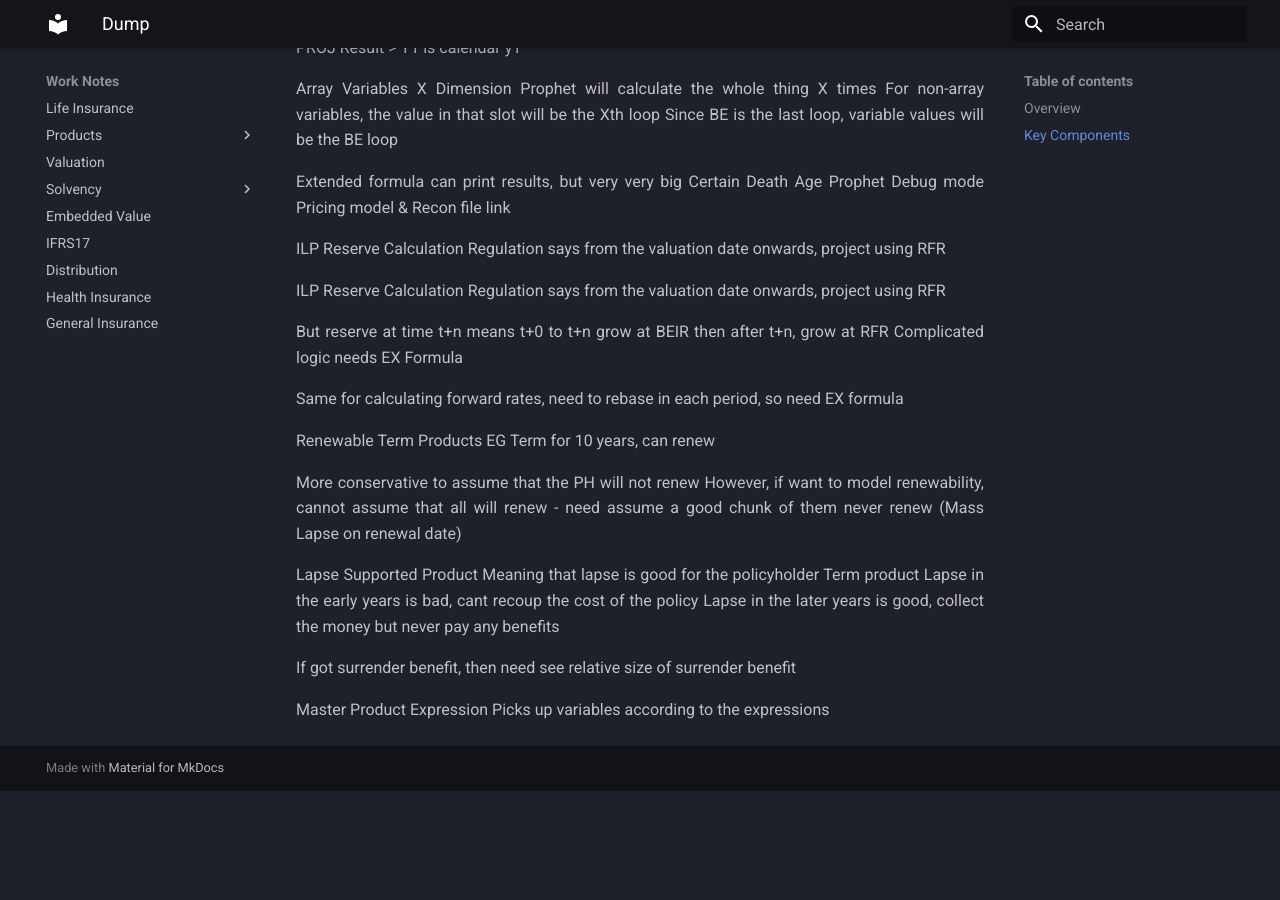
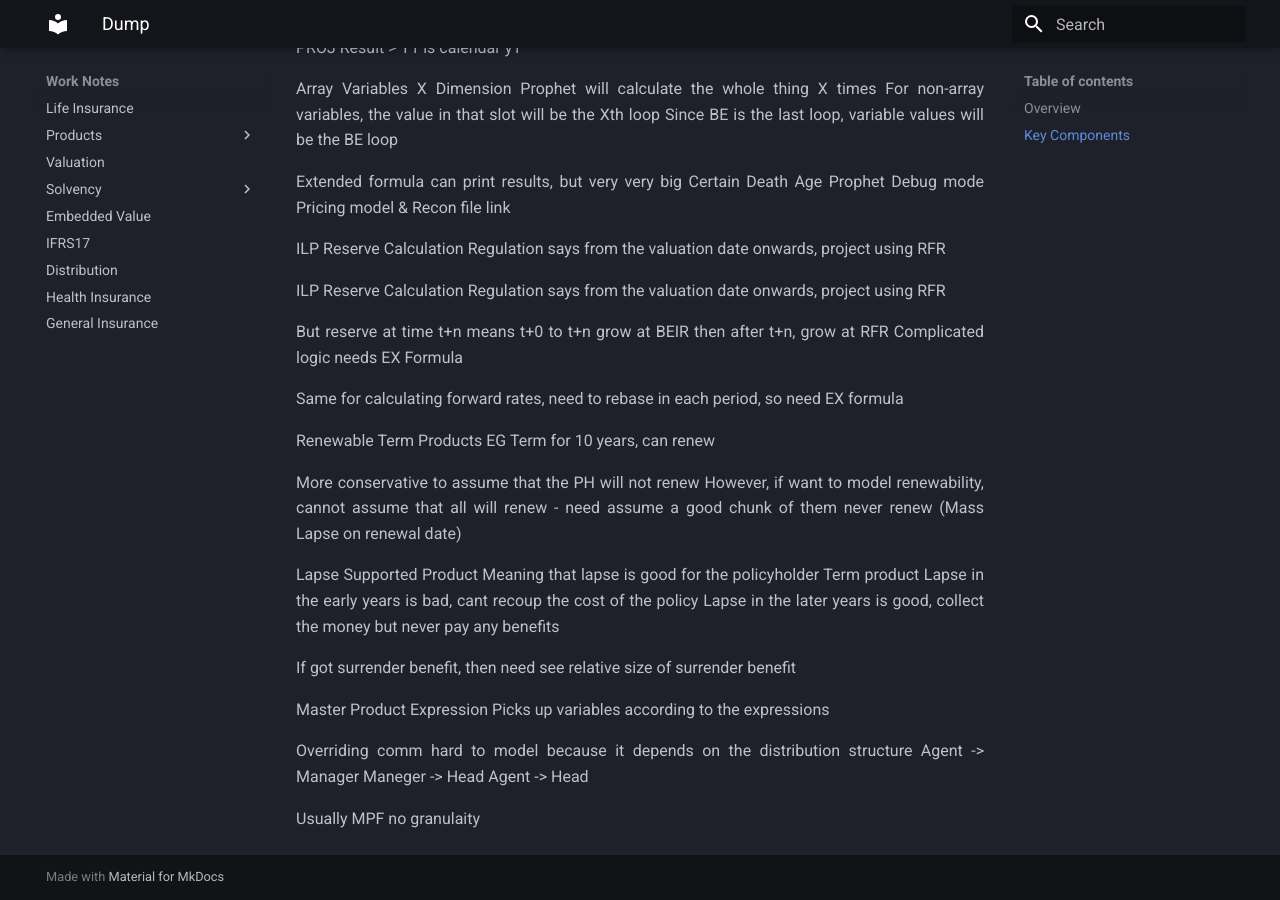
Before and after one commit to Sleepypiggi/Work_Notes, an MkDocs documentation site: the page built from docs/2_VALUATION/Dump.md, in a window 1280 px wide and 900 px high, scrolled down 9095 px. Built offline with MkDocs 1.6.1 and Material for MkDocs 9.7.7, drawn with Linux system fonts in a browser that asks for light colours; before the commit the page ends 9886 px from its top, so only the background shows below that.

Commit message:
Tuesday 01/07/2025 11:33 Updates

```diff
--- a/docs/2_VALUATION/Dump.md
+++ b/docs/2_VALUATION/Dump.md
@@ -496,3 +496,10 @@ If got surrender benefit, then need see relative size of surrender benefit
 Master Product
 Expression
 Picks up variables according to the expressions
+
+Overriding comm hard to model because it depends on the distribution structure
+Agent -> Manager
+Maneger -> Head
+Agent -> Head
+
+Usually MPF no granulaity
```
Also changed, not shown: docs/1_PRODUCTS/0_TERM_LIFE.md (+2 -0 lines), docs/1_PRODUCTS/2_ENDOWMENT.md (+3 -0 lines), docs/7_EXP_STUDY/DUMP.md (+4 -0 lines), docs/98_HEALTH/1_Health_Products.md (+11 -0 lines).
